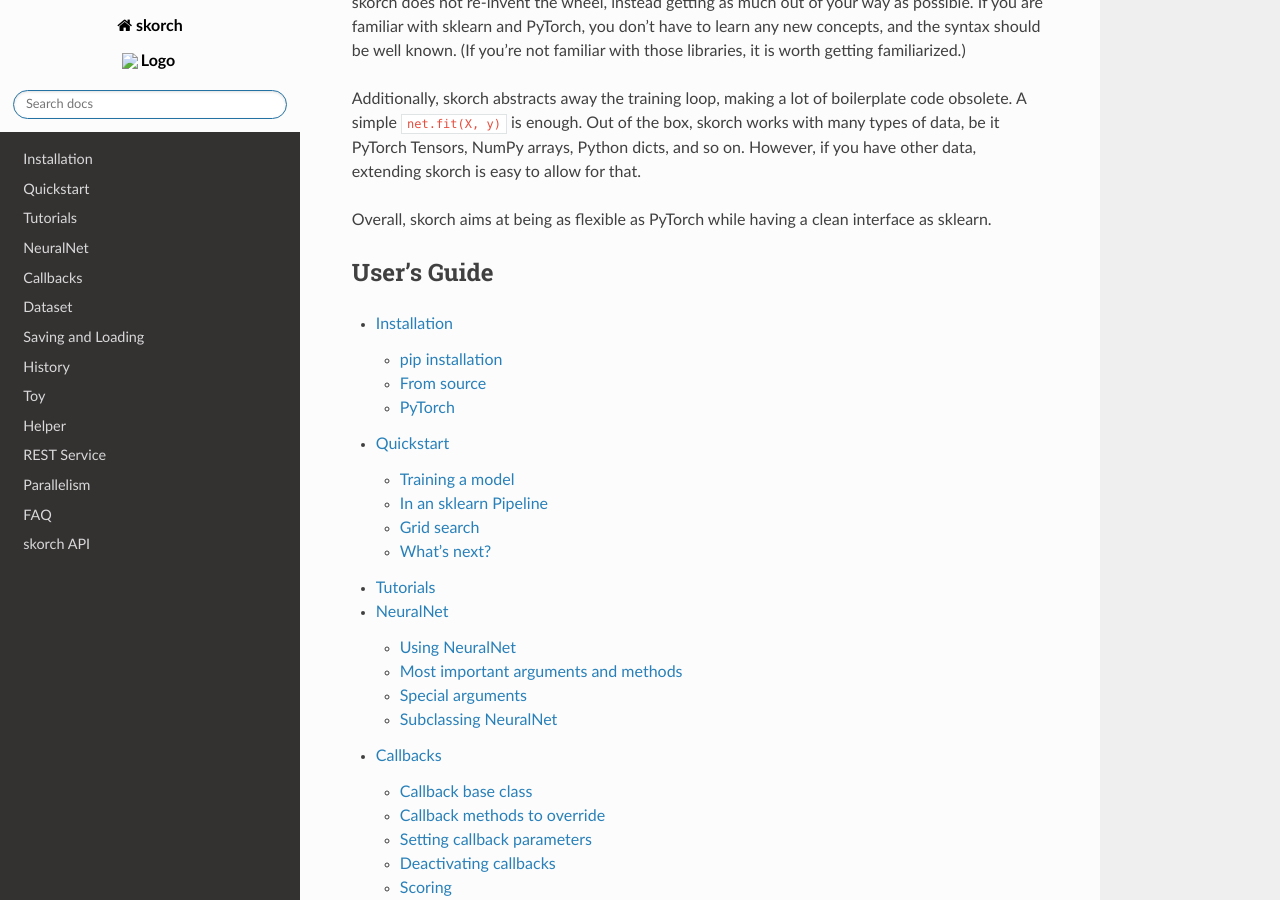
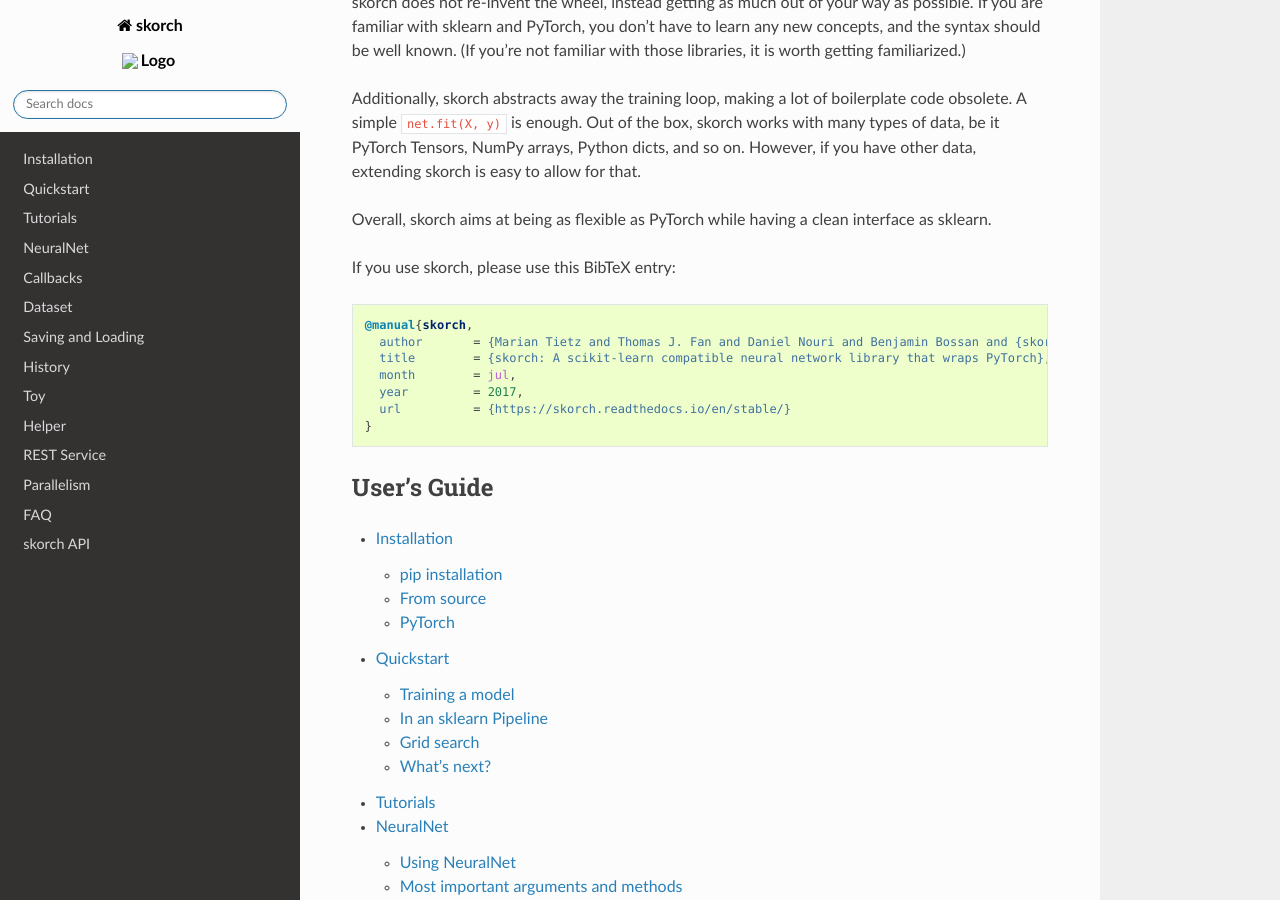
Before and after one commit to skorch-dev/skorch, a Sphinx documentation site: the page built from docs/index.rst, in a window 1280 px wide and 900 px high, scrolled down 369 px. Built offline with Sphinx 7.4.7 and the Read the Docs theme 2.0.0, drawn with Linux system fonts in a browser that asks for light colours.

Commit message:
Add citation information (#651)
Add BibTeX entry to docs.

```diff
--- a/docs/index.rst
+++ b/docs/index.rst
@@ -28,6 +28,18 @@
 
 Overall, skorch aims at being as flexible as PyTorch while
 having a clean interface as sklearn.
+
+If you use skorch, please use this BibTeX entry:
+
+.. code:: bibtex
+
+   @manual{skorch,
+     author       = {Marian Tietz and Thomas J. Fan and Daniel Nouri and Benjamin Bossan and {skorch Developers}},
+     title        = {skorch: A scikit-learn compatible neural network library that wraps PyTorch},
+     month        = jul,
+     year         = 2017,
+     url          = {https://skorch.readthedocs.io/en/stable/}
+   }
 
 
 User's Guide
```
